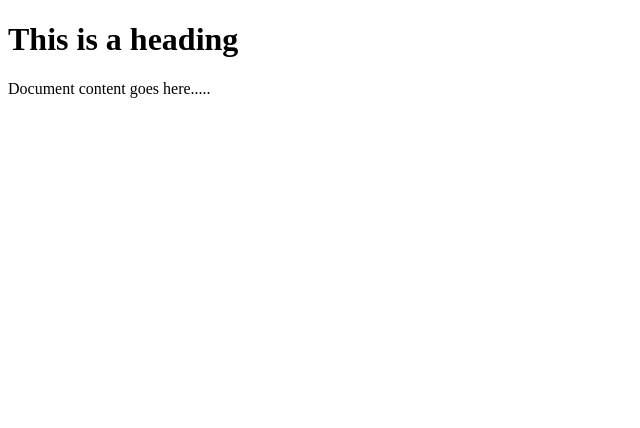
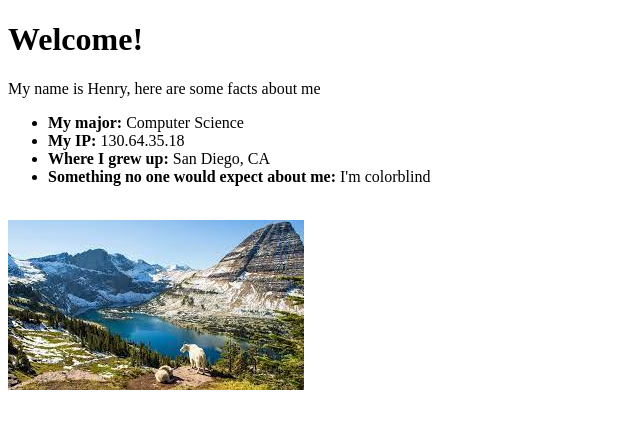
Before and after one commit to hgray2020/cs20-website, a plain HTML site: page index.html in a window 1280 px wide. Shown: the whole page, without its empty margins (0-640 px from the left). Drawn offline with Linux system fonts and the light colour scheme.

Commit message:
Added content

```diff
--- a/index.html
+++ b/index.html
@@ -6,8 +6,17 @@
 </head>
 
 <body>
-    <h1>This is a heading</h1>
-    <p>Document content goes here.....</p>
+    <h1>Welcome!</h1>
+    <p>My name is Henry, here are some facts about me</p>
+    <ul>
+        <li><b>My major:</b> Computer Science</li>
+        <li><b>My IP:</b> 130.64.35.18</li>
+        <li><b>Where I grew up:</b> San Diego, CA</li>
+        <li><b>Something no one would expect about me:</b> I'm colorblind</li>
+    </ul>
+    <br>
+    <img src="download.jfif" alt="Picture of Glacier National Park" />
+
 </body>
 
 </html>
```
Also changed, not shown: download.jfif (added).
